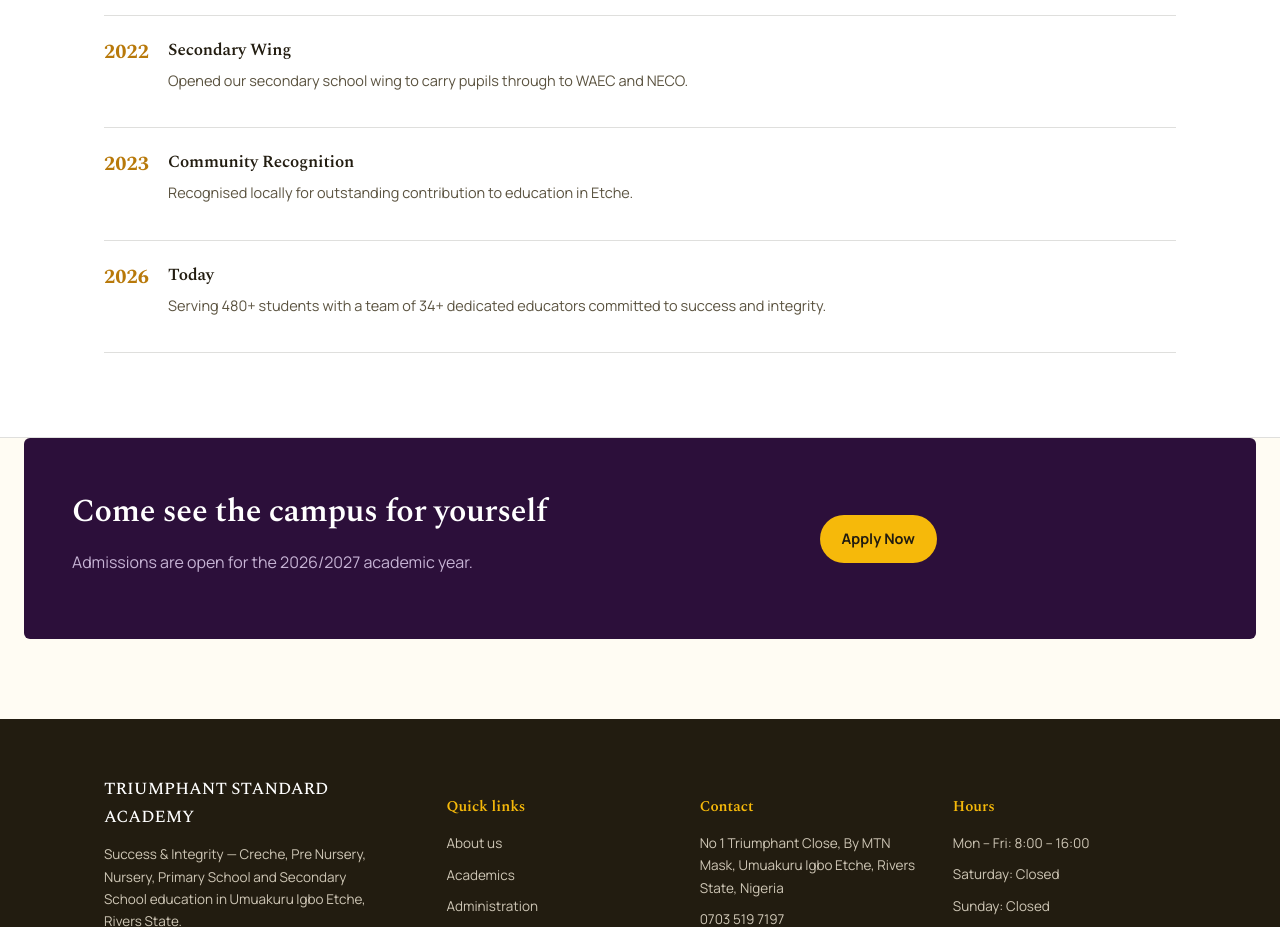
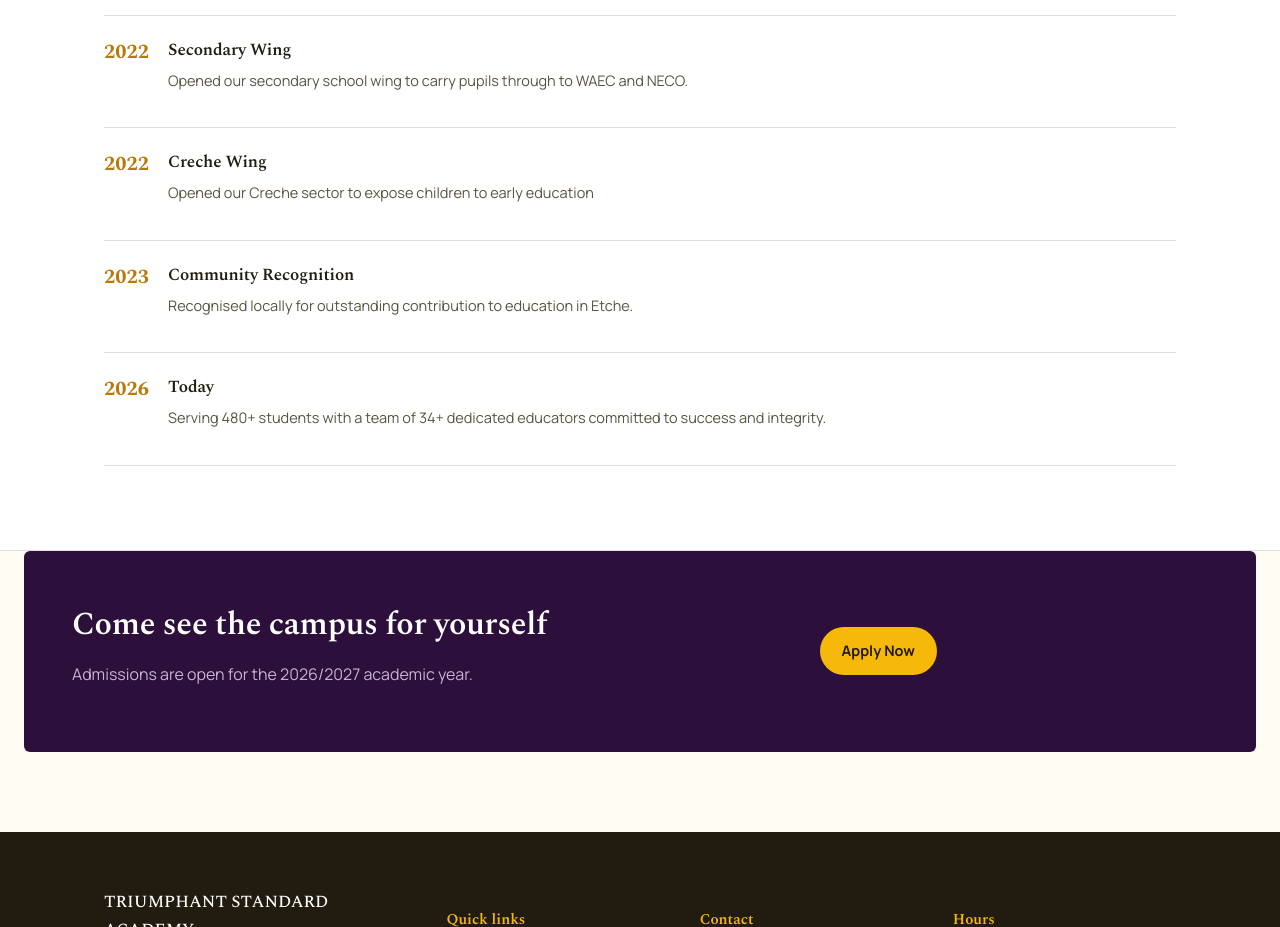
Before and after one commit to jabarixai-dev/Triumphant-Standard-Academy, a website: page about.html in a window 1280 px wide. Shown: the part 2560-3487 px from the top of the page. Drawn offline with nearby package versions, Linux system fonts and the light colour scheme; no server answers.

Commit message:
Update about.html

```diff
--- a/about.html
+++ b/about.html
@@ -321,6 +321,7 @@ html.cms-ready body{visibility:visible;}
 <div class="value-row"><div class="glyph" data-cms-journey-date="1" data-cms-key="auto_text_29">2016</div><div><h3 data-cms-key="h3_26">Foundation</h3><p data-cms-key="p_27">Triumphant Standard Academy was established with a vision to provide standard education in Rivers State.</p></div></div>
 <div class="value-row"><div class="glyph" data-cms-journey-date="2" data-cms-key="auto_text_30">2021</div><div><h3 data-cms-key="h3_28">Expansion</h3><p data-cms-key="p_29">Facilities were expanded to serve a growing number of primary school pupils.</p></div></div>
 <div class="value-row"><div class="glyph" data-cms-journey-date="3" data-cms-key="auto_text_31">2022</div><div><h3 data-cms-key="h3_30">Secondary Wing</h3><p data-cms-key="p_31">Opened our secondary school wing to carry pupils through to WAEC and NECO.</p></div></div>
+  <div class="value-row"><div class="glyph" data-cms-journey-date="3" data-cms-key="auto_text_31">2022</div><div><h3 data-cms-key="h3_30">Creche Wing</h3><p data-cms-key="p_31">Opened our Creche sector to expose children to early education</p></div></div>
 <div class="value-row"><div class="glyph" data-cms-journey-date="4" data-cms-key="auto_text_32">2023</div><div><h3 data-cms-key="h3_32">Community Recognition</h3><p data-cms-key="p_33">Recognised locally for outstanding contribution to education in Etche.</p></div></div>
 <div class="value-row"><div class="glyph" data-cms-journey-date="5" data-cms-key="auto_text_33">2026</div><div><h3 data-cms-key="h3_34">Today</h3><p data-cms-key="p_35">Serving 480+ students with a team of 34+ dedicated educators committed to success and integrity.</p></div></div>
 </div>
```
